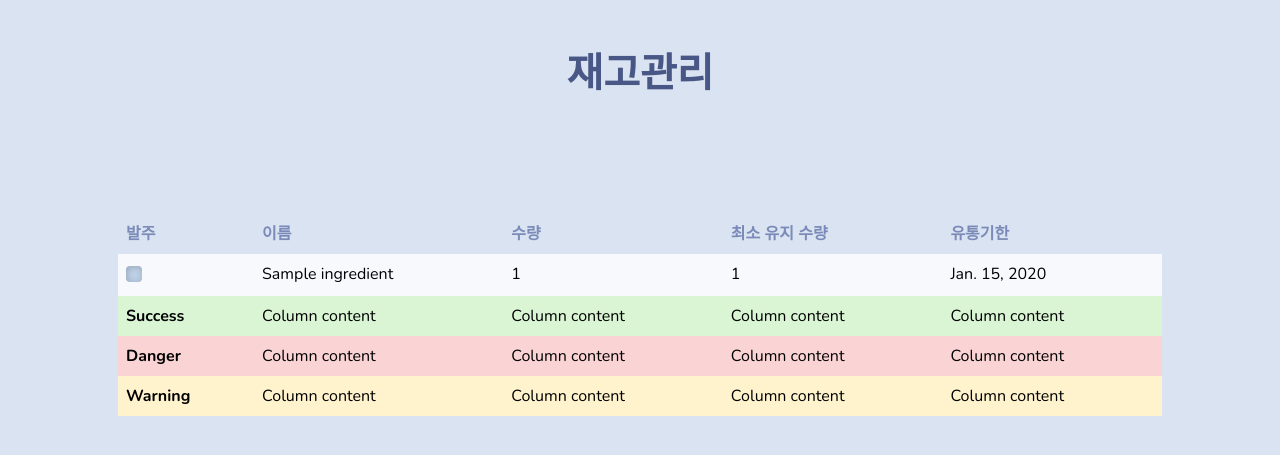
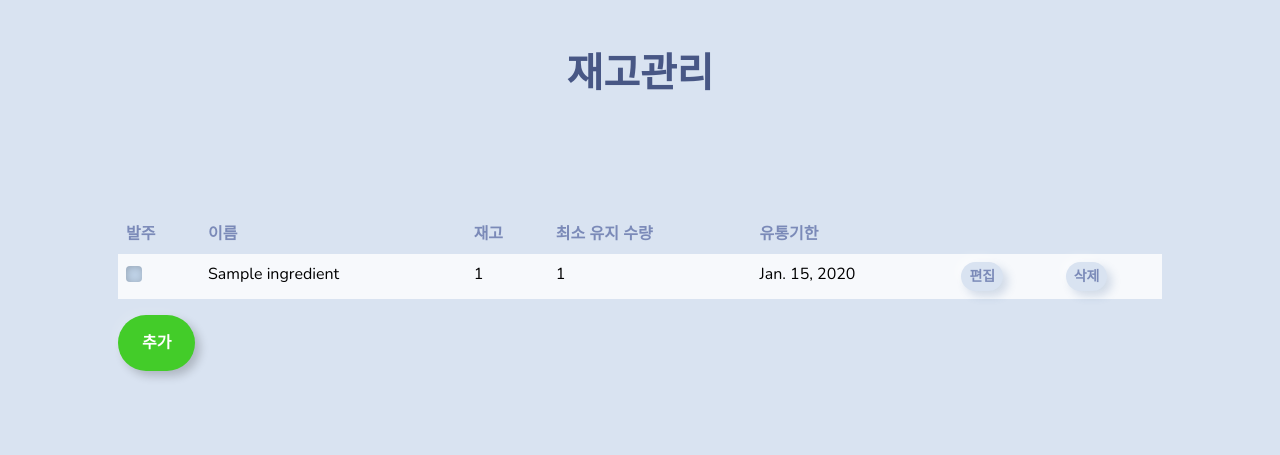
Before and after one commit to minjumost/CloudProgrammingProject, a Django app: page /stock/ in a window 1280 px wide. Shown: the part 56-511 px from the top of the page. Run offline with Django 4.2, Linux system fonts and the light colour scheme; tables that the repository leaves empty hold one stand-in row (values such as "Sample post"); some libraries are stand-ins or nearby versions.

Commit message:
Ingredient CRUD
재료 모델에 대한 CRUD 완성

```diff
--- a/beverage/views.py
+++ b/beverage/views.py
@@ -1,5 +1,5 @@
 from django.shortcuts import render
-from django.views.generic import ListView, DetailView, DeleteView
+from django.views.generic import ListView, DetailView
 from .models import Beverage, Recipt, Ingredient
 from django.apps import apps
 from django.shortcuts import redirect
--- a/ingredient/models.py
+++ b/ingredient/models.py
@@ -4,7 +4,7 @@ from django.db import models
 class Ingredient(models.Model):
     name = models.CharField(max_length=30)
     ammount = models.IntegerField()
-    is_order = models.BooleanField()
+    is_order = models.BooleanField(null=True)
     min_ammount = models.IntegerField()
     exp_date = models.DateField()
 
--- a/ingredient/templates/ingredient/ingredient.html
+++ b/ingredient/templates/ingredient/list_ingredient.html
@@ -14,13 +14,14 @@
     <tr>
       <th scope="col">발주</th>
       <th scope="col">이름</th>
-        <th scope="col">수량</th>
+        <th scope="col">재고</th>
       <th scope="col">최소 유지 수량</th>
       <th scope="col">유통기한</th>
+      <th scope="col"></th>
     </tr>
   </thead>
   <tbody>
-  {% for p in ingredients %}
+  {% for p in ingredient_list %}
     <tr class="table-secondary">
       <th scope="row"><fieldset class="form-group">
       <div class="form-check">
@@ -32,33 +33,14 @@
       <td>{{p.ammount}}</td>
       <td>{{p.min_ammount}}</td>
         <td>{{p.exp_date}}</td>
+      <td><a href="/stock/update/{{p.pk}}"><button type="button" class="btn btn-primary btn-sm">편집</button></a></td>
+      <td><a href="/stock/delete/{{p.pk}}"><button type="button" class="btn btn-primary btn-sm">삭제</button></a></td>
     </tr>
   {% endfor %}
-    <tr class="table-success">
-      <th scope="row">Success</th>
-      <td>Column content</td>
-      <td>Column content</td>
-      <td>Column content</td>
-        <td>Column content</td>
-    </tr>
-    <tr class="table-danger">
-      <th scope="row">Danger</th>
-      <td>Column content</td>
-      <td>Column content</td>
-      <td>Column content</td>
-      <td>Column content</td>
-    </tr>
-    <tr class="table-warning">
-      <th scope="row">Warning</th>
-      <td>Column content</td>
-      <td>Column content</td>
-      <td>Column content</td>
-      <td>Column content</td>
-    </tr>
   </tbody>
-</table>
+          </table>
         </div>
-
+      <a href = "/stock/create/"><button type="button" class="btn btn-outline-success">추가</button></a>
     </div>
   </div>
 </section>
--- a/ingredient/urls.py
+++ b/ingredient/urls.py
@@ -2,6 +2,9 @@ from django.urls import path
 from . import views
 
 urlpatterns = [
-    path('stock/', views.ingredient),
     path('', views.home),
+    path('stock/', views.ViewIngredients.as_view()),
+    path('stock/create/', views.CreateIngredient.as_view()),
+    path('stock/update/<int:pk>/', views.UpdateIngredient.as_view()),
+    path('stock/delete/<int:pk>/', views.DeleteIngredient.as_view()),
 ]
--- a/ingredient/views.py
+++ b/ingredient/views.py
@@ -1,18 +1,30 @@
 from django.shortcuts import render
 from .models import Ingredient
+from django.views.generic import ListView, CreateView, UpdateView, DeleteView
 # Create your views here.
-def ingredient(request):
-    ingredients = Ingredient.objects.all()
-    return render(
-        request,
-        'ingredient/ingredient.html',
-        {
-            'ingredients': ingredients,
-        }
-    )
 
 def home(request):
     return render(
         request,
         'ingredient/home.html',
     )
+
+class ViewIngredients(ListView):
+    model = Ingredient
+    template_name = 'ingredient/list_ingredient.html'
+class CreateIngredient(CreateView):
+    model = Ingredient
+    fields = ['name', 'ammount', 'exp_date', 'min_ammount']
+    template_name = 'ingredient/create_ingredient.html'
+    success_url = '/stock/'
+
+class UpdateIngredient(UpdateView):
+    model = Ingredient
+    fields = ['name', 'ammount', 'exp_date', 'min_ammount']
+    success_url = '/stock/'
+    template_name = 'ingredient/update_ingredient.html'
+
+class DeleteIngredient(DeleteView):
+    model = Ingredient
+    template_name = 'ingredient/delete_ingredient.html'
+    success_url = '/stock/'
```
Also changed, not shown: ingredient/templates/ingredient/create_ingredient.html (added, +15 -0 lines), ingredient/templates/ingredient/delete_ingredient.html (added, +14 -0 lines), ingredient/templates/ingredient/update_ingredient.html (added, +15 -0 lines).
